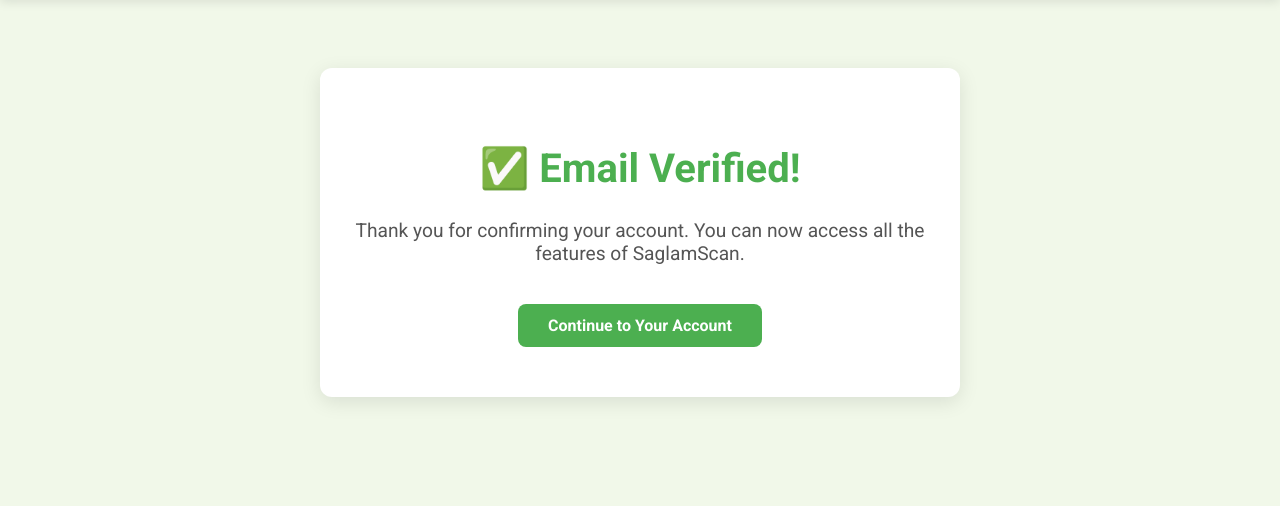
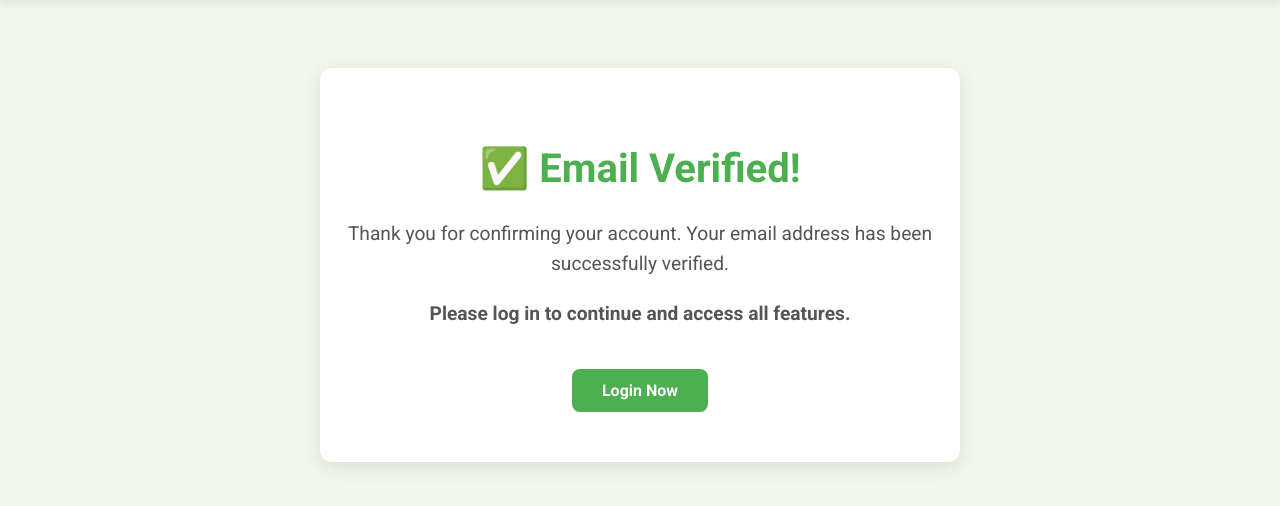
Before and after one commit to Repla09/saglamscan-app, a Flask app: page /verified in a window 1280 px wide. Shown: the part 56-562 px from the top of the page. Run offline with Flask 3, Linux system fonts and the light colour scheme; some libraries are stand-ins or nearby versions.

Commit message:
FIX: Improve email verification user flow

```diff
--- a/app.py
+++ b/app.py
@@ -371,15 +371,12 @@
 @app.route('/login', methods=['GET'])
 def login(): return render_template('login.html')
 
-
 # --- NEW ROUTE FOR EMAIL VERIFICATION LANDING PAGE ---
 @app.route('/verified')
 def verified():
-    # We can flash a more permanent success message here if we want
-    flash("Your email has been verified! Welcome to SaglamScan.", "success")
+    # This page now handles its own messaging.
+    # We show a success message on the page itself.
     return render_template('verified.html')
-
-
 # --- END OF NEW ROUTE ---
 
 
--- a/templates/verified.html
+++ b/templates/verified.html
@@ -1,5 +1,5 @@
 {% extends "_base.html" %}
-{% block title %}Email Verified{% endblock %}
+{% block title %}Email Verified!{% endblock %}
 
 {% block content %}
 <style>
@@ -19,6 +19,7 @@
   .verified-container p {
     font-size: 1.2em;
     color: #555;
+    line-height: 1.6;
   }
   .login-button {
     display: inline-block;
@@ -38,7 +39,14 @@
 
 <div class="verified-container">
   <h1>✅ Email Verified!</h1>
-  <p>Thank you for confirming your account. You can now access all the features of SaglamScan.</p>
-  <a href="{{ url_for('home') }}" class="login-button">Continue to Your Account</a>
+  <p>Thank you for confirming your account. Your email address has been successfully verified.</p>
+
+  {% if user_name %}
+    <p><strong>You can now access all features of SaglamScan.</strong></p>
+    <a href="{{ url_for('home') }}" class="login-button">Continue to Your Account</a>
+  {% else %}
+    <p><strong>Please log in to continue and access all features.</strong></p>
+    <a href="#" onclick="openAuthModal('{{ url_for('login') }}'); return false;" class="login-button">Login Now</a>
+  {% endif %}
 </div>
 {% endblock %}
```
